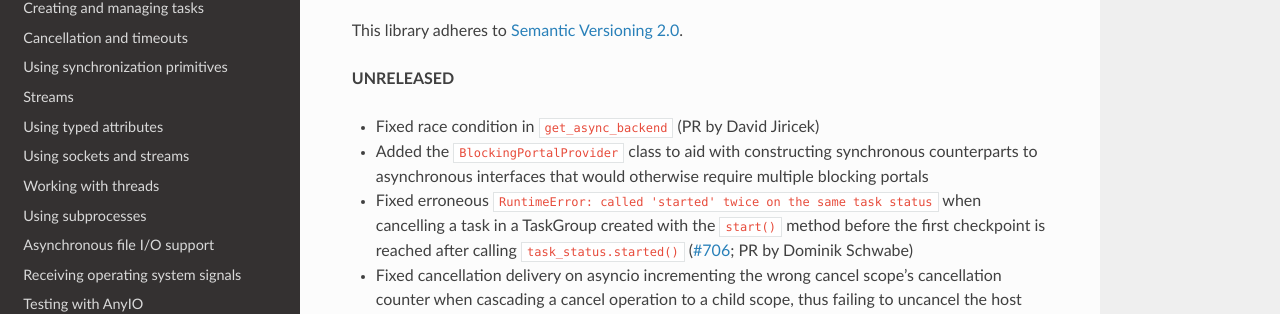
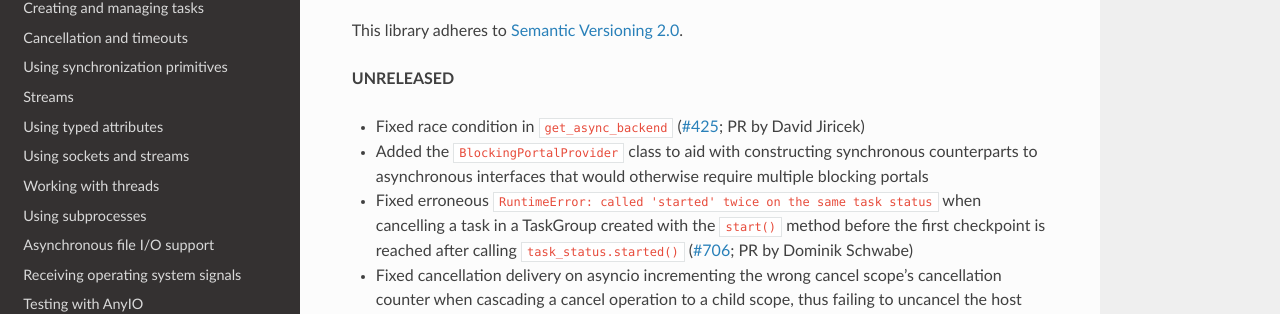
Before and after one commit to agronholm/anyio, a Sphinx documentation site: the page built from docs/versionhistory.rst, in a window 1280 px wide and 900 px high. Shown: the part 141-455 px from the top of the window. Built offline with Sphinx 7.4.7 and the Read the Docs theme 2.0.0, drawn with Linux system fonts in a browser that asks for light colours; the version number could not be read and is left out.

Commit message:
Added issue link

```diff
--- a/docs/versionhistory.rst
+++ b/docs/versionhistory.rst
@@ -5,7 +5,8 @@ This library adheres to `Semantic Versioning 2.0 <http://semver.org/>`_.
 
 **UNRELEASED**
 
-- Fixed race condition in ``get_async_backend`` (PR by David Jiricek)
+- Fixed race condition in ``get_async_backend``
+  (`#425 <https://github.com/agronholm/anyio/issues/425>`_; PR by David Jiricek)
 - Added the ``BlockingPortalProvider`` class to aid with constructing synchronous
   counterparts to asynchronous interfaces that would otherwise require multiple blocking
   portals
```
